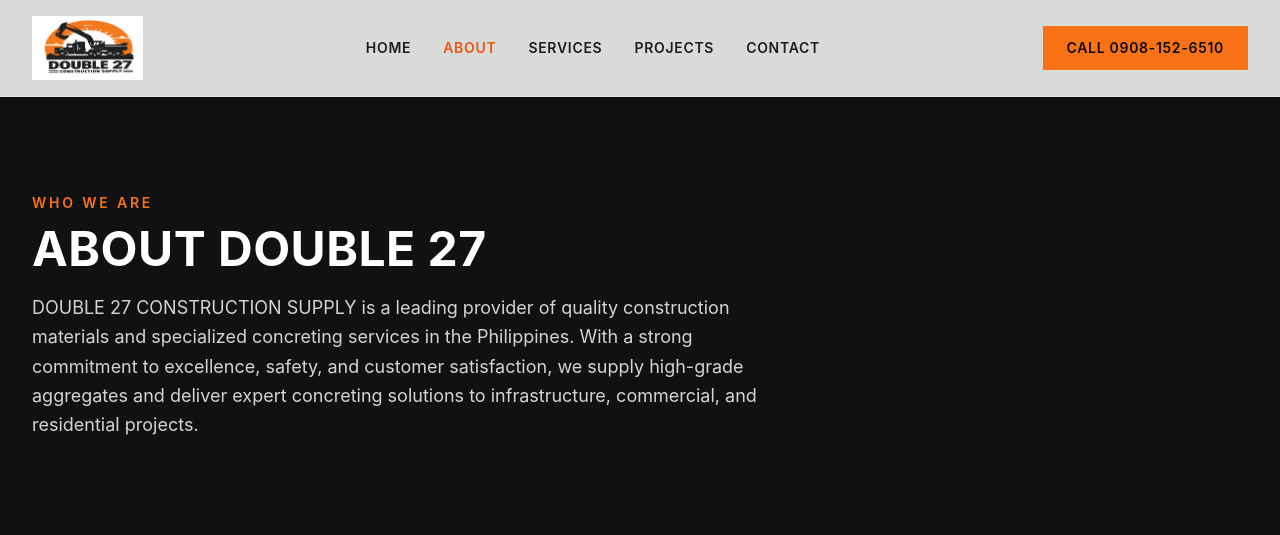
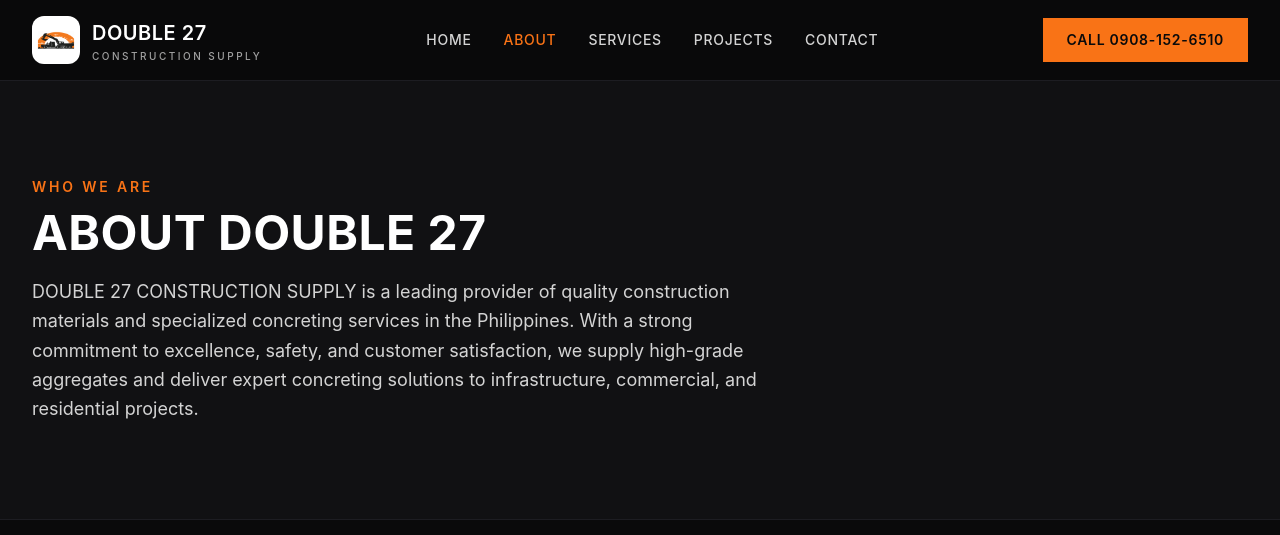
Before and after one commit to LeedoesCodes/double27construction, a Laravel app: page /about in a window 1280 px wide. Shown: the top 535 px of the page. Run offline with Laravel 12, Linux system fonts and the light colour scheme; data comes from the database, SQL or seed files in the repository; style sheets or scripts are compiled from the project's sources; some libraries are stand-ins or nearby versions.

Commit message:
Dark header with rounded logo mark; round footer logo
Revert header to the dark industrial look with the wordmark kept, add the
real logo mark as a soft rounded chip, and round the footer logo corners.

Co-Authored-By: Claude Opus 4.8 <noreply@anthropic.com>

```diff
--- a/resources/views/partials/footer.blade.php
+++ b/resources/views/partials/footer.blade.php
@@ -2,7 +2,7 @@
     <div class="container-x grid gap-10 py-16 sm:grid-cols-2 lg:grid-cols-4">
         {{-- Brand --}}
         <div class="lg:col-span-1">
-            <div class="inline-block bg-white p-3">
+            <div class="inline-block rounded-xl bg-white p-3">
                 <img src="{{ asset('storage/site/logo.png') }}" alt="{{ $site->company_name }}" class="h-16 w-auto">
             </div>
             <p class="mt-4 text-sm leading-relaxed text-neutral-400">
--- a/resources/views/partials/nav.blade.php
+++ b/resources/views/partials/nav.blade.php
@@ -8,12 +8,20 @@
 
 <header
     id="site-nav"
-    class="sticky top-0 z-50 border-b border-neutral-200 bg-white/95 backdrop-blur supports-[backdrop-filter]:bg-white/85"
+    class="sticky top-0 z-50 border-b border-ink-800 bg-ink-950/90 backdrop-blur supports-[backdrop-filter]:bg-ink-950/75"
 >
-    <div class="container-x flex h-20 items-center justify-between gap-4 sm:h-24">
-        {{-- Brand logo --}}
-        <a href="{{ route('home') }}" class="flex items-center">
-            <img src="{{ asset('storage/site/logo.png') }}" alt="{{ $site->company_name }}" class="h-14 w-auto sm:h-16">
+    <div class="container-x flex h-16 items-center justify-between gap-4 sm:h-20">
+        {{-- Brand: logo mark on a soft rounded chip + wordmark --}}
+        <a href="{{ route('home') }}" class="flex items-center gap-3">
+            <img
+                src="{{ asset('storage/site/logo-mark.png') }}"
+                alt="{{ $site->company_name }}"
+                class="h-11 w-11 rounded-xl bg-white object-contain p-1 sm:h-12 sm:w-12"
+            >
+            <span class="font-display leading-none">
+                <span class="block text-lg font-semibold uppercase tracking-wide text-white sm:text-xl">Double 27</span>
+                <span class="mt-1 block text-[10px] font-medium uppercase tracking-[0.25em] text-neutral-400">Construction Supply</span>
+            </span>
         </a>
 
         {{-- Desktop nav --}}
@@ -22,9 +30,9 @@
                 <a
                     href="{{ route($route) }}"
                     @class([
-                        'font-display text-sm font-semibold uppercase tracking-wider transition hover:text-hazard-500',
-                        'text-hazard-600' => request()->routeIs($route),
-                        'text-ink-800' => ! request()->routeIs($route),
+                        'font-display text-sm font-medium uppercase tracking-wider transition hover:text-hazard-400',
+                        'text-hazard-500' => request()->routeIs($route),
+                        'text-neutral-300' => ! request()->routeIs($route),
                     ])
                 >{{ $label }}</a>
             @endforeach
@@ -43,7 +51,7 @@
             type="button"
             data-nav-toggle
             aria-label="Toggle menu"
-            class="inline-flex h-11 w-11 items-center justify-center border border-neutral-300 text-ink-800 lg:hidden"
+            class="inline-flex h-11 w-11 items-center justify-center rounded-lg border border-ink-700 text-neutral-200 lg:hidden"
         >
             <svg class="h-6 w-6" fill="none" viewBox="0 0 24 24" stroke="currentColor" stroke-width="2">
                 <path stroke-linecap="round" stroke-linejoin="round" d="M4 6h16M4 12h16M4 18h16" />
@@ -52,15 +60,15 @@
     </div>
 
     {{-- Mobile menu --}}
-    <div data-nav-menu class="hidden border-t border-neutral-200 bg-white lg:hidden">
+    <div data-nav-menu class="hidden border-t border-ink-800 bg-ink-950 lg:hidden">
         <nav class="container-x flex flex-col py-4">
             @foreach($navLinks as $route => $label)
                 <a
                     href="{{ route($route) }}"
                     @class([
-                        'border-b border-neutral-100 py-3 font-display text-sm font-semibold uppercase tracking-wider',
-                        'text-hazard-600' => request()->routeIs($route),
-                        'text-ink-800' => ! request()->routeIs($route),
+                        'border-b border-ink-800/60 py-3 font-display text-sm font-medium uppercase tracking-wider',
+                        'text-hazard-500' => request()->routeIs($route),
+                        'text-neutral-300' => ! request()->routeIs($route),
                     ])
                 >{{ $label }}</a>
             @endforeach
```
Also changed, not shown: database/seeders/assets/site/logo-mark.png (added).
